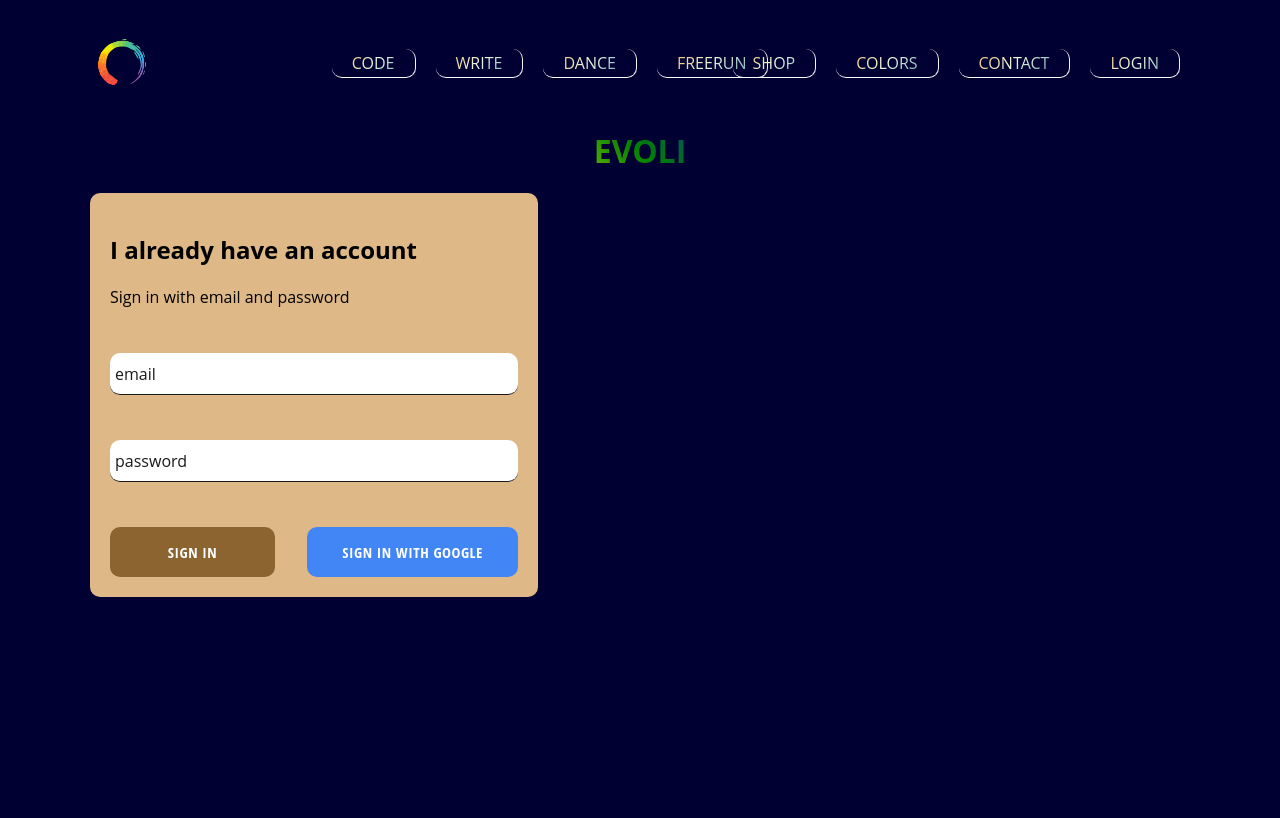
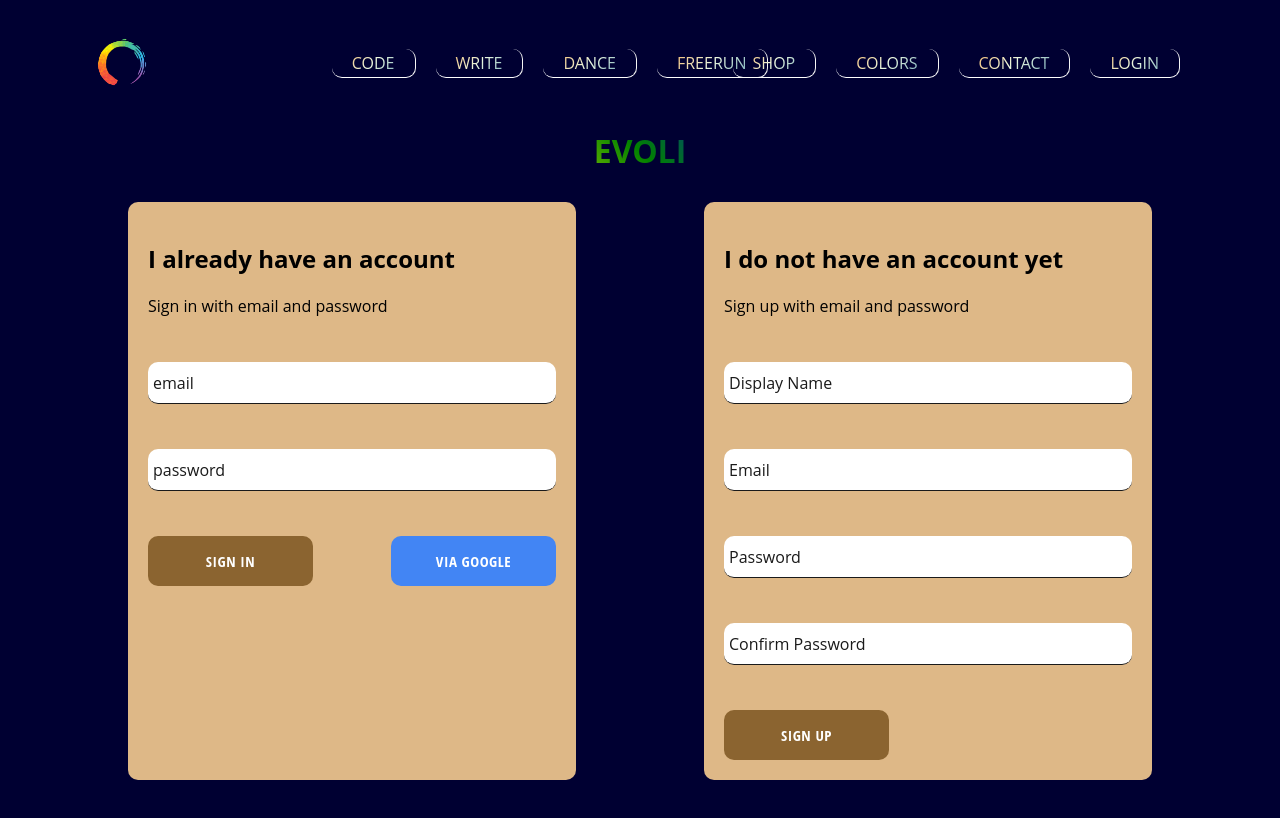
Before and after one commit to darckode/evoli, a React (Create React App) app: page /login in a window 1280 px wide. Shown: the top 818 px of the page. Built offline with nearby package versions, Linux system fonts and the light colour scheme; no server answers.

Commit message:
implemented firebase utils, included ability to store authenticated users into firestore db

```diff
--- a/src/App.js
+++ b/src/App.js
@@ -6,7 +6,7 @@
 import ShopPage from './pages/shop/shop';
 import ColorsPage from './pages/colors/colors';
 import LoginPage from './pages/login/login';
-import { auth } from './firebase/firebase.utils';
+import { auth, createUserProfileDocument } from './firebase/firebase.utils';
 
 import './App.css';
 
@@ -43,8 +43,21 @@
     unsubscribeFromAuth = null;
 
     componentDidMount() {
-        this.unsubscribeFromAuth = auth.onAuthStateChanged(user => {
-            this.setState({ currentUser: user });
+        this.unsubscribeFromAuth = auth.onAuthStateChanged(async userAuth => {
+            if (userAuth) {
+                const userRef = await createUserProfileDocument(userAuth);
+
+                userRef.onSnapshot(snapshot => {
+                    this.setState({
+                        currentUser: {
+                            id: snapshot.id,
+                            ...snapshot.data()
+                        }
+                    });
+                });
+            } else {
+                this.setState({ currentUser: userAuth });
+            }
         });
     }
 
--- a/src/components/sign-in/sign-in.jsx
+++ b/src/components/sign-in/sign-in.jsx
@@ -26,6 +26,7 @@
     };
 
     render() {
+        const { email, password } = this.state;
         return(
             <div className='sign-in'>
                 <h2>I already have an account</h2>
@@ -35,21 +36,21 @@
                     <FormInput
                         name='email'
                         type='email'
-                        value={this.state.email}
+                        value={email}
                         label='email'
                         handleChange={this.handleChange}
                         required />
                     <FormInput
                         name='password'
                         type='password'
-                        value={this.state.password}
+                        value={password}
                         label='password'
                         handleChange={this.handleChange}
                         required
                     />
                     <div className='buttons'>
                         <CustomButton type='submit'>Sign in</CustomButton>
-                        <CustomButton onClick={signInWithGoogle} isGoogleSignIn>Sign in with Google</CustomButton>
+                        <CustomButton onClick={signInWithGoogle} isGoogleSignIn>via Google</CustomButton>
                     </div>
                 </form>
             </div>
--- /dev/null
+++ b/src/components/sign-up/sign-up.jsx
@@ -0,0 +1,97 @@
+import React from 'react';
+import FormInput from '../form-input/form-input';
+import CustomButton from '../custom-button/custom-button';
+import { auth, createUserProfileDocument } from '../../firebase/firebase.utils';
+
+import './sign-up.scss';
+
+class SignUp extends React.Component {
+    constructor() {
+        super();
+        this.state = {
+            displayName: '',
+            email: '',
+            password: '',
+            confirmPassword: ''
+        }
+    }
+
+    handleSubmit = async event => {
+        event.preventDefault();
+        const { displayName, email, password, confirmPassword } = this.state;
+
+        if (password !== confirmPassword) {
+            alert("Passwords do not match");
+            return;
+        }
+
+        try {
+            const { user } = await auth.createUserWithEmailAndPassword(email, password);
+
+            await createUserProfileDocument(user, { displayName });
+
+            this.setState({
+                displayName: '',
+                email: '',
+                password: '',
+                confirmPassword: ''
+            })
+        } catch (error) {
+            console.error(error)
+        }
+    }
+
+    handleChange = event => {
+        const { name, value } = event.target;
+
+        this.setState({ [name]: value })
+    };
+
+    render() {
+        const { displayName, email, password, confirmPassword } = this.state;
+        return(
+            <div className='sign-up'>
+                <h2>I do not have an account yet</h2>
+                <span>Sign up with email and password</span>
+
+                <form className='sign-up-form' onSubmit={this.handleSubmit}>
+                <FormInput
+                        name='displayName'
+                        type='text'
+                        value={displayName}
+                        label='Display Name'
+                        handleChange={this.handleChange}
+                        required />
+                    <FormInput
+                        name='email'
+                        type='email'
+                        value={email}
+                        label='Email'
+                        handleChange={this.handleChange}
+                        required />
+                    <FormInput
+                        name='password'
+                        type='password'
+                        value={password}
+                        label='Password'
+                        handleChange={this.handleChange}
+                        required
+                    />
+                    <FormInput
+                        name='confirmPassword'
+                        type='password'
+                        value={confirmPassword}
+                        label='Confirm Password'
+                        handleChange={this.handleChange}
+                        required
+                    />
+                    <div className='buttons'>
+                        <CustomButton type='submit'>Sign up</CustomButton>
+                    </div>
+                </form>
+            </div>
+        );
+    }
+}
+
+export default SignUp;
--- /dev/null
+++ b/src/components/sign-up/sign-up.scss
@@ -0,0 +1,17 @@
+.sign-up {
+    width: 35vw;
+    background: burlywood;
+    border-radius: 10px;
+    padding: 20px;
+    display: flex;
+    flex-direction: column;
+
+    .title {
+        margin: 10px 0;
+    }
+
+    .buttons {
+        display:  flex;
+        justify-content: space-between;
+    }
+}
--- a/src/firebase/firebase.utils.js
+++ b/src/firebase/firebase.utils.js
@@ -13,6 +13,30 @@
     measurementId: "G-3YTBM7FCG4"
 };
 
+export const createUserProfileDocument = async (userAuth, additionalData) => {
+    if(!userAuth) return;
+
+    const userRef = firestore.doc(`users/${userAuth.uid}`);
+    const snapshot = await userRef.get();
+
+    if(!snapshot.exists) {
+        const { displayName, email } = userAuth;
+        const createdAt = new Date();
+
+        try {
+            await userRef.set({
+                displayName,
+                email,
+                createdAt,
+                ...additionalData
+            })
+        } catch (error) {
+            console.log('error creating user', error.message);
+        }
+    }
+    return userRef;
+}
+
 firebase.initializeApp(config);
 
 export const auth = firebase.auth();
--- a/src/pages/login/login.jsx
+++ b/src/pages/login/login.jsx
@@ -1,10 +1,13 @@
 import React from 'react';
 import SignIn from '../../components/sign-in/sign-in'
+import SignUp from '../../components/sign-up/sign-up'
+
 import './login.scss';
 
 const LoginPage = () => (
     <div className='login'>
         <SignIn />
+        <SignUp />
     </div>
 );
 
--- a/src/pages/login/login.scss
+++ b/src/pages/login/login.scss
@@ -0,0 +1,6 @@
+.login {
+    width: 80vw;
+    display: flex;
+    justify-content: space-between;
+    margin: 30px auto;
+}
```
